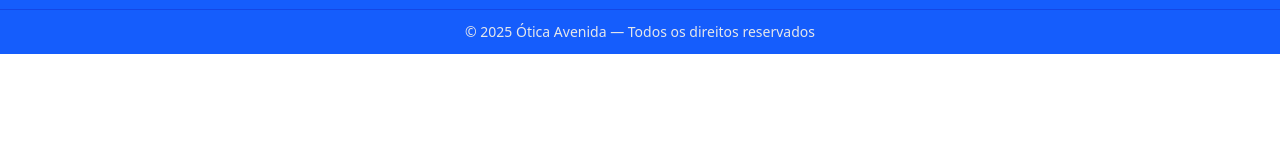
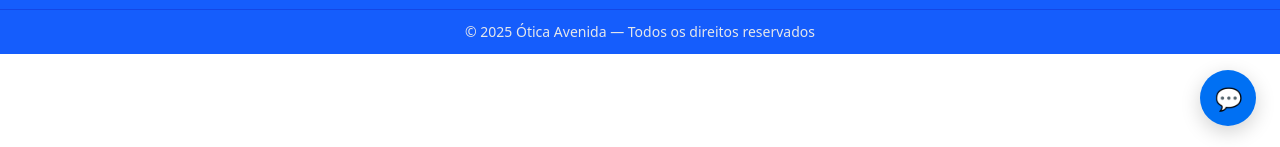
Before and after one commit to Devantier2002/Front-emergentes, a React (Vite) app: page / in a window 1280 px wide. Shown: the part 650-797 px from the top of the page. Built offline with nearby package versions, Linux system fonts and the light colour scheme; no server answers.

Commit message:
Add chatbot in main page

```diff
--- a/src/Layout.tsx
+++ b/src/Layout.tsx
@@ -3,11 +3,13 @@
 import { Outlet } from 'react-router-dom'
 
 import { Toaster } from 'sonner'
+import ChatWidget from './components/ChatWidget'
 
 export default function Layout() {
   return (
     <>
       <Titulo />
+      <ChatWidget />
       <Outlet />
       <Toaster richColors position="top-center" />
       <Rodape />
--- /dev/null
+++ b/src/components/ChatWidget.tsx
@@ -0,0 +1,83 @@
+import { useState } from "react";
+import Chatbot from "./ChatBot";
+
+export default function ChatWidget() {
+  const [open, setOpen] = useState(false);
+
+  return (
+    <>
+      {open && (
+        <div
+          style={{
+            position: "fixed",
+            right: 24,
+            bottom: 96,
+            zIndex: 60,
+            display: "flex",
+            flexDirection: "column",
+            alignItems: "flex-end",
+          }}
+        >
+          <div
+            style={{
+              width: 360,
+              maxWidth: "calc(100vw - 48px)",
+              height: 480,
+              background: "white",
+              boxShadow: "0 8px 24px rgba(0,0,0,0.15)",
+              borderRadius: 12,
+              overflow: "hidden",
+            }}
+          >
+            <div style={{ position: "relative", height: "100%" }}>
+              <button
+                onClick={() => setOpen(false)}
+                aria-label="Fechar chat"
+                style={{
+                  position: "absolute",
+                  top: 8,
+                  right: 8,
+                  zIndex: 70,
+                  background: "transparent",
+                  border: "none",
+                  fontSize: 18,
+                  cursor: "pointer",
+                }}
+              >
+                ✕
+              </button>
+
+              <Chatbot />
+            </div>
+          </div>
+        </div>
+      )}
+
+      <button
+        onClick={() => setOpen((s) => !s)}
+        aria-label="Abrir chat"
+        title="Chat com o vendedor"
+        style={{
+          position: "fixed",
+          right: 24,
+          bottom: 24,
+          zIndex: 70,
+          width: 56,
+          height: 56,
+          borderRadius: "50%",
+          background: "#0070f3",
+          color: "white",
+          border: "none",
+          boxShadow: "0 6px 20px rgba(0,0,0,0.18)",
+          cursor: "pointer",
+          display: "flex",
+          alignItems: "center",
+          justifyContent: "center",
+          fontSize: 22,
+        }}
+      >
+        💬
+      </button>
+    </>
+  );
+}
```
Also changed, not shown: 1 other file (tests, documents, lock files or other folders).
